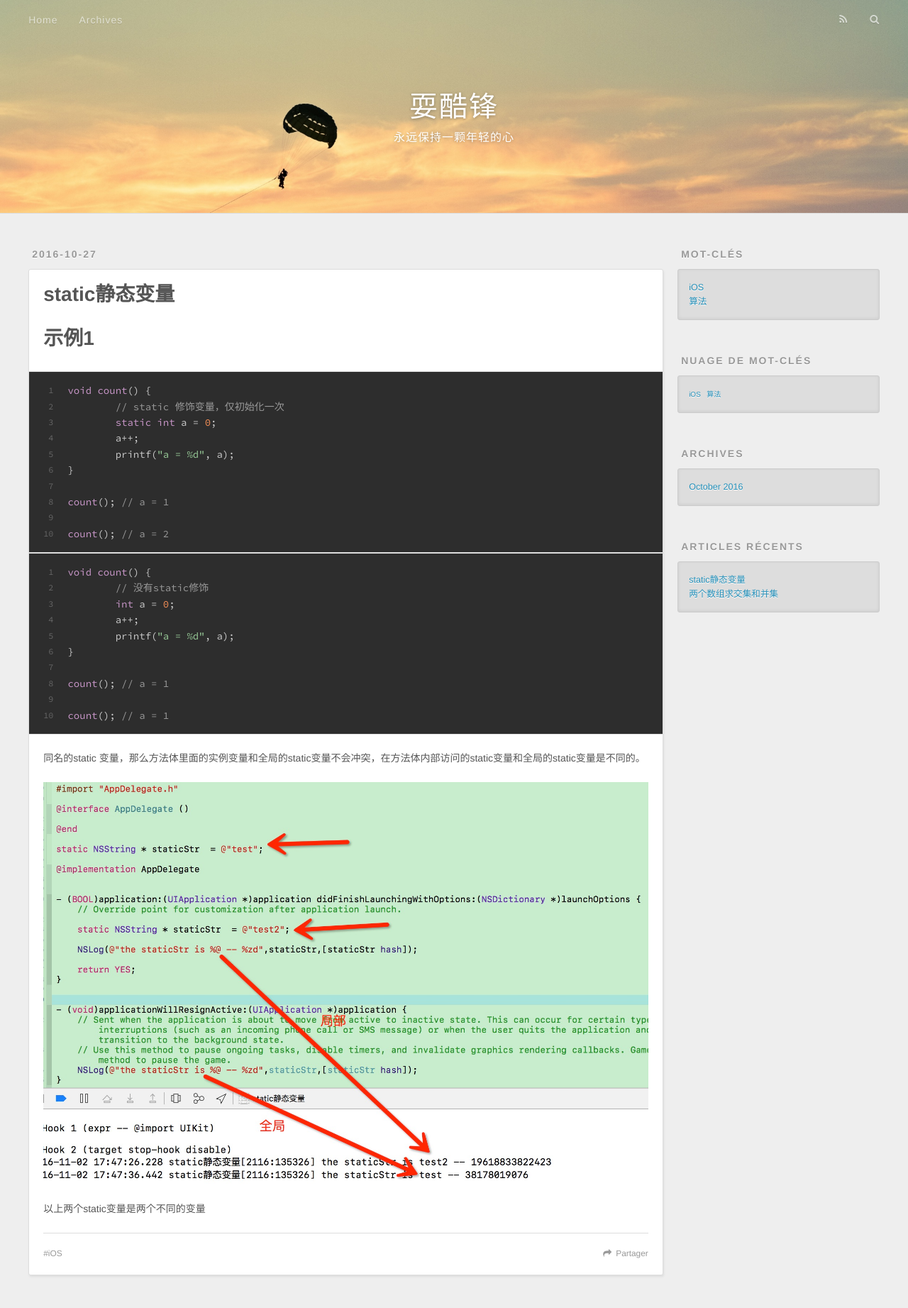
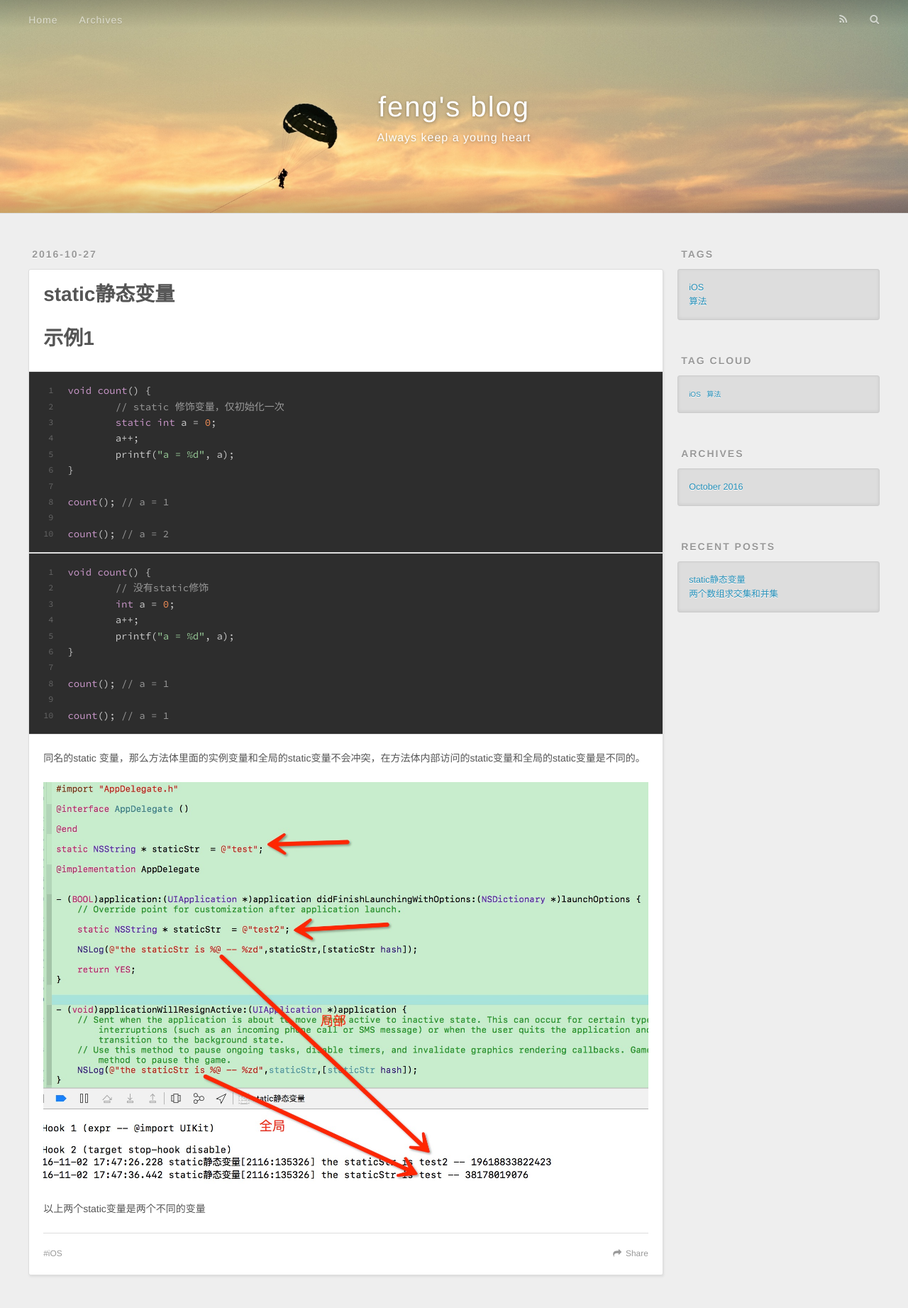
Before and after one commit to zhenghongfeng/zhenghongfeng.github.io, a plain HTML site: page index.html in a window 1280 px wide. Shown: the top 1843 px of the page at 71% size. Drawn offline with nearby package versions, Linux system fonts and the light colour scheme.

Commit message:
Site updated: 2016-11-03 13:45:26

```diff
--- a/css/style.css
+++ b/css/style.css
@@ -322,9 +322,17 @@ body {
 }
 #header:before {
   top: 0;
+  background: -webkit-linear-gradient(rgba(0,0,0,0.2), transparent);
+  background: -moz-linear-gradient(rgba(0,0,0,0.2), transparent);
+  background: -ms-linear-gradient(rgba(0,0,0,0.2), transparent);
+  background: linear-gradient(rgba(0,0,0,0.2), transparent);
 }
 #header:after {
   bottom: 0;
+  background: -webkit-linear-gradient(transparent, rgba(0,0,0,0.2));
+  background: -moz-linear-gradient(transparent, rgba(0,0,0,0.2));
+  background: -ms-linear-gradient(transparent, rgba(0,0,0,0.2));
+  background: linear-gradient(transparent, rgba(0,0,0,0.2));
 }
 #header-outer {
   height: 100%;
--- a/index.html
+++ b/index.html
@@ -3,16 +3,16 @@
 <head>
   <meta charset="utf-8">
 
-  <title>耍酷锋</title>
+  <title>feng&#39;s blog</title>
   <meta name="viewport" content="width=device-width, initial-scale=1, maximum-scale=1">
   <meta property="og:type" content="website">
-<meta property="og:title" content="耍酷锋">
+<meta property="og:title" content="feng's blog">
 <meta property="og:url" content="http://yoursite.com/index.html">
-<meta property="og:site_name" content="耍酷锋">
+<meta property="og:site_name" content="feng's blog">
 <meta name="twitter:card" content="summary">
-<meta name="twitter:title" content="耍酷锋">
+<meta name="twitter:title" content="feng's blog">
 
-    <link rel="alternate" href="/atom.xml" title="耍酷锋" type="application/atom+xml">
+    <link rel="alternate" href="/atom.xml" title="feng&#39;s blog" type="application/atom+xml">
 
 
     <link rel="icon" href="/favicon.png">
@@ -33,11 +33,11 @@
   <div id="header-outer" class="outer">
     <div id="header-title" class="inner">
       <h1 id="logo-wrap">
-        <a href="/" id="logo">耍酷锋</a>
+        <a href="/" id="logo">feng&#39;s blog</a>
       </h1>
 
         <h2 id="subtitle-wrap">
-          <a href="/" id="subtitle">永远保持一颗年轻的心</a>
+          <a href="/" id="subtitle">Always keep a young heart</a>
         </h2>
 
     </div>
@@ -52,9 +52,9 @@
       </nav>
       <nav id="sub-nav">
 
-          <a id="nav-rss-link" class="nav-icon" href="/atom.xml" title="Flux RSS"></a>
+          <a id="nav-rss-link" class="nav-icon" href="/atom.xml" title="RSS Feed"></a>
 
-        <a id="nav-search-btn" class="nav-icon" title="Rechercher"></a>
+        <a id="nav-search-btn" class="nav-icon" title="Search"></a>
       </nav>
       <div id="search-form-wrap">
         <form action="//google.com/search" method="get" accept-charset="UTF-8" class="search-form"><input type="search" name="q" results="0" class="search-form-input" placeholder="Search"><button type="submit" class="search-form-submit">&#xF002;</button><input type="hidden" name="sitesearch" value="http://yoursite.com"></form>
@@ -96,7 +96,7 @@
 
     </div>
     <footer class="article-footer">
-      <a data-url="http://yoursite.com/2016/10/27/static静态变量/" data-id="civ1x2mai00000ii0zmychle5" class="article-share-link">Partager</a>
+      <a data-url="http://yoursite.com/2016/10/27/static静态变量/" data-id="civ1xhnlr00001mi0ebd92bf4" class="article-share-link">Share</a>
 
 
   <ul class="article-tag-list"><li class="article-tag-list-item"><a class="article-tag-list-link" href="/tags/iOS/">iOS</a></li></ul>
@@ -140,7 +140,7 @@
 
     </div>
     <footer class="article-footer">
-      <a data-url="http://yoursite.com/2016/10/24/两个数组求交集/" data-id="civ1x2mam00010ii0ymahhqt3" class="article-share-link">Partager</a>
+      <a data-url="http://yoursite.com/2016/10/24/两个数组求交集/" data-id="civ1xhnlx00021mi0ywys1hfa" class="article-share-link">Share</a>
 
 
   <ul class="article-tag-list"><li class="article-tag-list-item"><a class="article-tag-list-link" href="/tags/算法/">算法</a></li></ul>
@@ -162,7 +162,7 @@
 
 
   <div class="widget-wrap">
-    <h3 class="widget-title">Mot-clés</h3>
+    <h3 class="widget-title">Tags</h3>
     <div class="widget">
       <ul class="tag-list"><li class="tag-list-item"><a class="tag-list-link" href="/tags/iOS/">iOS</a></li><li class="tag-list-item"><a class="tag-list-link" href="/tags/算法/">算法</a></li></ul>
     </div>
@@ -172,7 +172,7 @@
 
 
   <div class="widget-wrap">
-    <h3 class="widget-title">Nuage de mot-clés</h3>
+    <h3 class="widget-title">Tag Cloud</h3>
     <div class="widget tagcloud">
       <a href="/tags/iOS/" style="font-size: 10px;">iOS</a> <a href="/tags/算法/" style="font-size: 10px;">算法</a>
     </div>
@@ -191,7 +191,7 @@
 
 
   <div class="widget-wrap">
-    <h3 class="widget-title">Articles récents</h3>
+    <h3 class="widget-title">Recent Posts</h3>
     <div class="widget">
       <ul>
 
@@ -216,7 +216,7 @@
   <div class="outer">
     <div id="footer-info" class="inner">
       &copy; 2016 hongfeng<br>
-      Propulsé by <a href="http://hexo.io/" target="_blank">Hexo</a>
+      Powered by <a href="http://hexo.io/" target="_blank">Hexo</a>
     </div>
   </div>
 </footer>
```
Also changed, not shown: 2016/10/24/两个数组求交集/index.html (+13 -13 lines), 2016/10/27/static静态变量/index.html (+13 -13 lines), archives/2016/10/index.html (+13 -13 lines), archives/2016/index.html (+13 -13 lines), archives/index.html (+13 -13 lines), tags/index.html (+12 -12 lines), tags/算法/index.html (+13 -13 lines), 1 other file.
